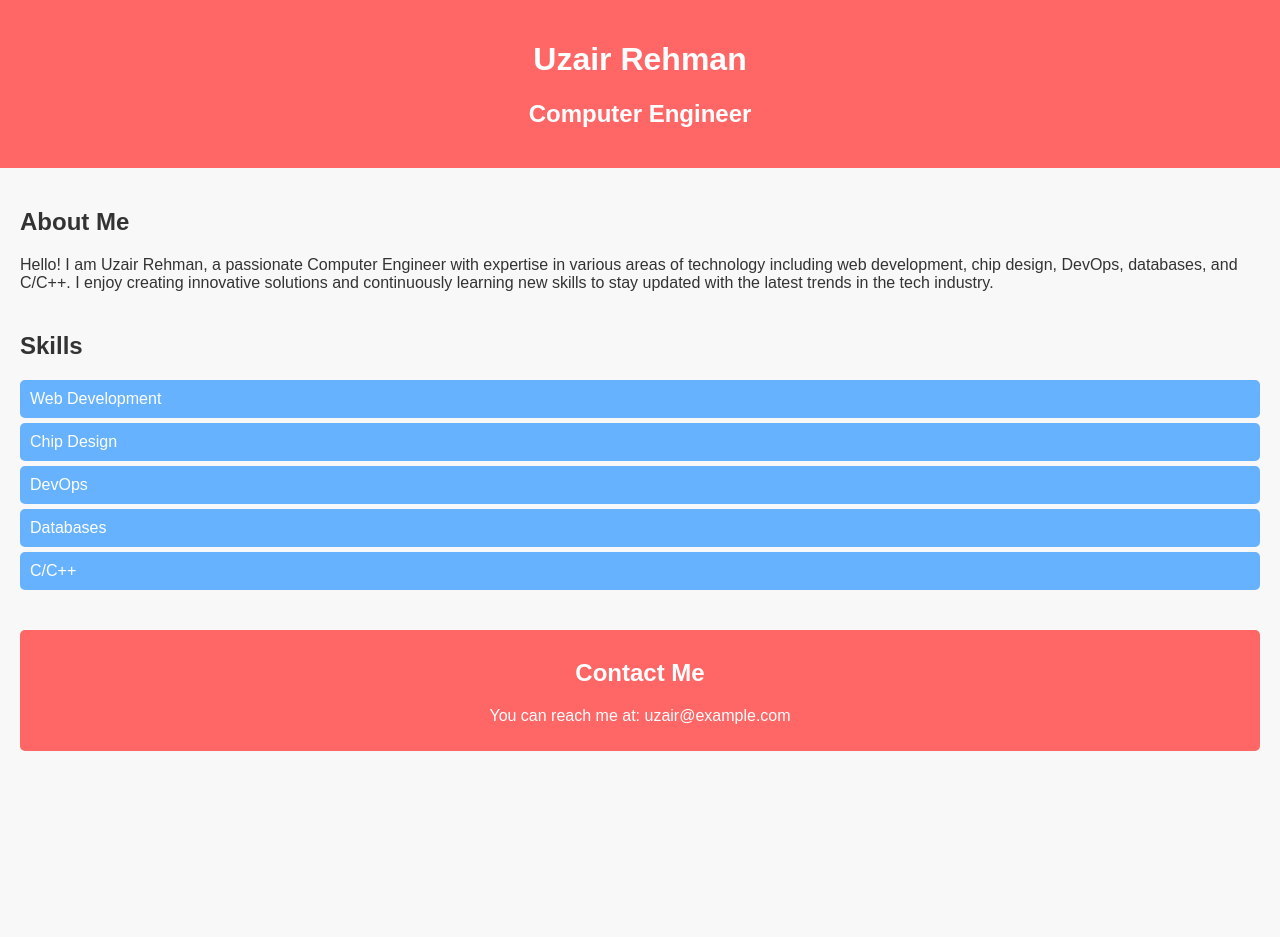
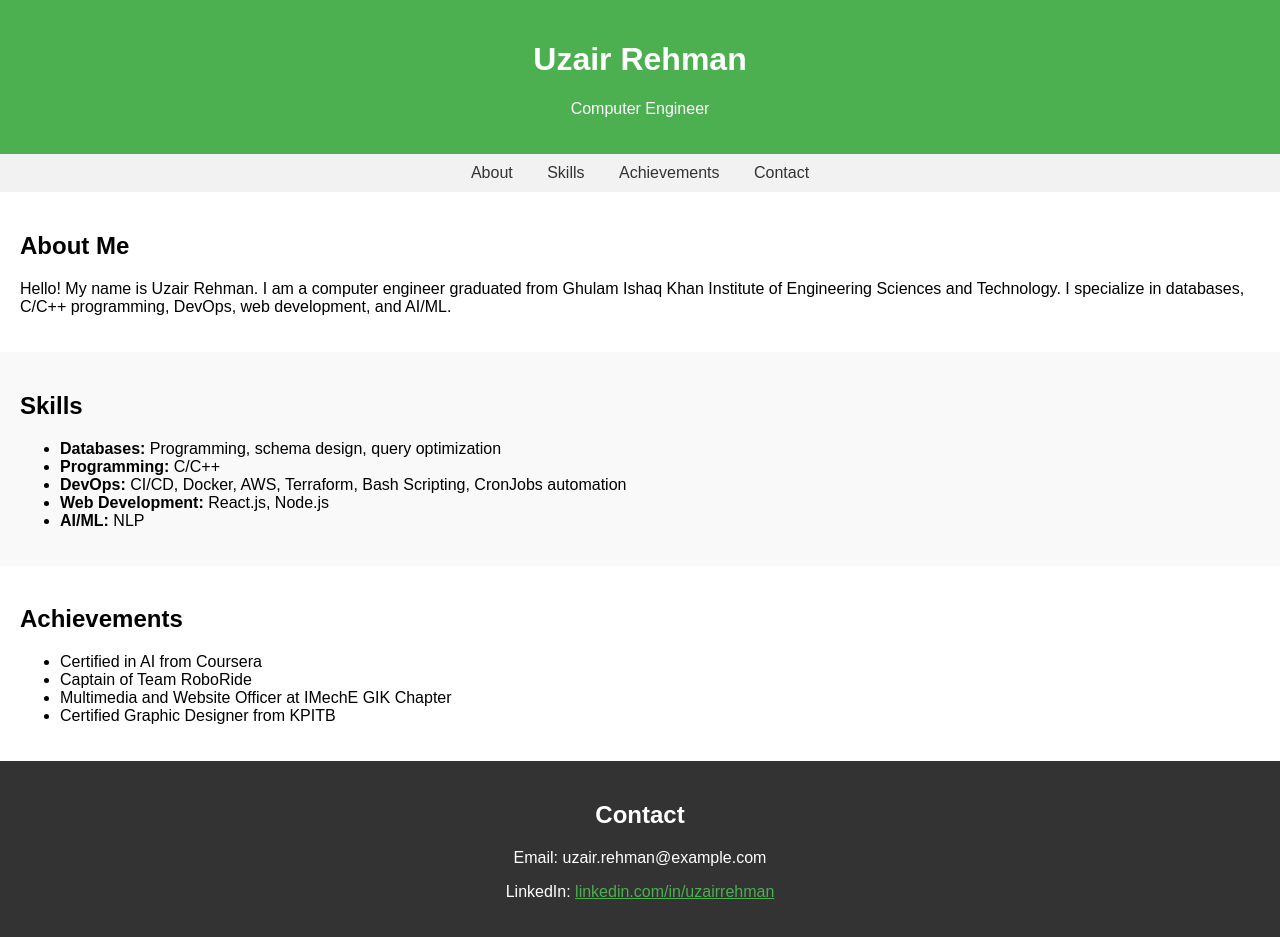
Before and after one commit to Uzair-90/uzairrehman.github.io, a plain HTML site: page index.html in a window 1280 px wide. Before the commit the page ends 811 px from the top, so only its background shows below. Drawn offline with Linux system fonts and the light colour scheme.

Commit message:
updating

```diff
--- a/index.html
+++ b/index.html
@@ -3,82 +3,54 @@
 <head>
     <meta charset="UTF-8">
     <meta name="viewport" content="width=device-width, initial-scale=1.0">
-    <title>Uzair Rehman - Computer Engineer</title>
-    <style>
-        body {
-            font-family: Arial, sans-serif;
-            background-color: #f8f8f8;
-            color: #333;
-            margin: 0;
-            padding: 0;
-        }
-        .header {
-            background-color: #ff6666;
-            color: white;
-            padding: 20px;
-            text-align: center;
-        }
-        .container {
-            padding: 20px;
-        }
-        .section {
-            margin-bottom: 40px;
-        }
-        .skills {
-            list-style-type: none;
-            padding: 0;
-        }
-        .skills li {
-            background-color: #66b2ff;
-            color: white;
-            padding: 10px;
-            margin: 5px 0;
-            border-radius: 5px;
-        }
-        .contact {
-            background-color: #ff6666;
-            color: white;
-            padding: 10px;
-            text-align: center;
-            border-radius: 5px;
-        }
-        .contact a {
-            color: white;
-            text-decoration: none;
-        }
-    </style>
+    <title>Uzair Rehman's Portfolio</title>
 </head>
-<body>
+<body style="font-family: Arial, sans-serif; margin: 0; padding: 0;">
 
-    <div class="header">
+    <header style="background-color: #4CAF50; color: white; text-align: center; padding: 20px;">
         <h1>Uzair Rehman</h1>
-        <h2>Computer Engineer</h2>
-    </div>
+        <p>Computer Engineer</p>
+    </header>
 
-    <div class="container">
-        <div class="section">
-            <h2>About Me</h2>
-            <p>Hello! I am Uzair Rehman, a passionate Computer Engineer with expertise in various areas of technology including web
-development, chip design, DevOps, databases, and C/C++. I enjoy creating innovative solutions and continuously learning new skills to
-stay updated with the latest trends in the tech industry.</p>
-        </div>
+    <nav style="text-align: center; padding: 10px; background-color: #f2f2f2;">
+        <a href="#about" style="margin: 0 15px; text-decoration: none; color: #333;">About</a>
+        <a href="#skills" style="margin: 0 15px; text-decoration: none; color: #333;">Skills</a>
+        <a href="#achievements" style="margin: 0 15px; text-decoration: none; color: #333;">Achievements</a>
+        <a href="#contact" style="margin: 0 15px; text-decoration: none; color: #333;">Contact</a>
+    </nav>
 
-        <div class="section">
-            <h2>Skills</h2>
-            <ul class="skills">
-                <li>Web Development</li>
-                <li>Chip Design</li>
-                <li>DevOps</li>
-                <li>Databases</li>
-                <li>C/C++</li>
-            </ul>
-        </div>
+    <section id="about" style="padding: 20px;">
+        <h2>About Me</h2>
+        <p>Hello! My name is Uzair Rehman. I am a computer engineer graduated from Ghulam Ishaq Khan Institute of Engineering Sciences
+and Technology. I specialize in databases, C/C++ programming, DevOps, web development, and AI/ML.</p>
+    </section>
 
-        <div class="section contact">
-            <h2>Contact Me</h2>
-            <p>You can reach me at: <a href="mailto:uzair@example.com">uzair@example.com</a></p>
-        </div>
-    </div>
+    <section id="skills" style="padding: 20px; background-color: #f9f9f9;">
+        <h2>Skills</h2>
+        <ul>
+            <li><strong>Databases:</strong> Programming, schema design, query optimization</li>
+            <li><strong>Programming:</strong> C/C++</li>
+            <li><strong>DevOps:</strong> CI/CD, Docker, AWS, Terraform, Bash Scripting, CronJobs automation</li>
+            <li><strong>Web Development:</strong> React.js, Node.js</li>
+            <li><strong>AI/ML:</strong> NLP</li>
+        </ul>
+    </section>
+
+    <section id="achievements" style="padding: 20px;">
+        <h2>Achievements</h2>
+        <ul>
+            <li>Certified in AI from Coursera</li>
+            <li>Captain of Team RoboRide</li>
+            <li>Multimedia and Website Officer at IMechE GIK Chapter</li>
+            <li>Certified Graphic Designer from KPITB</li>
+        </ul>
+    </section>
+
+    <footer id="contact" style="background-color: #333; color: white; text-align: center; padding: 20px;">
+        <h2>Contact</h2>
+        <p>Email: uzair.rehman@example.com</p>
+        <p>LinkedIn: <a href="https://www.linkedin.com/in/uzairrehman" style="color: #4CAF50;">linkedin.com/in/uzairrehman</a></p>
+    </footer>
 
 </body>
 </html>
```
